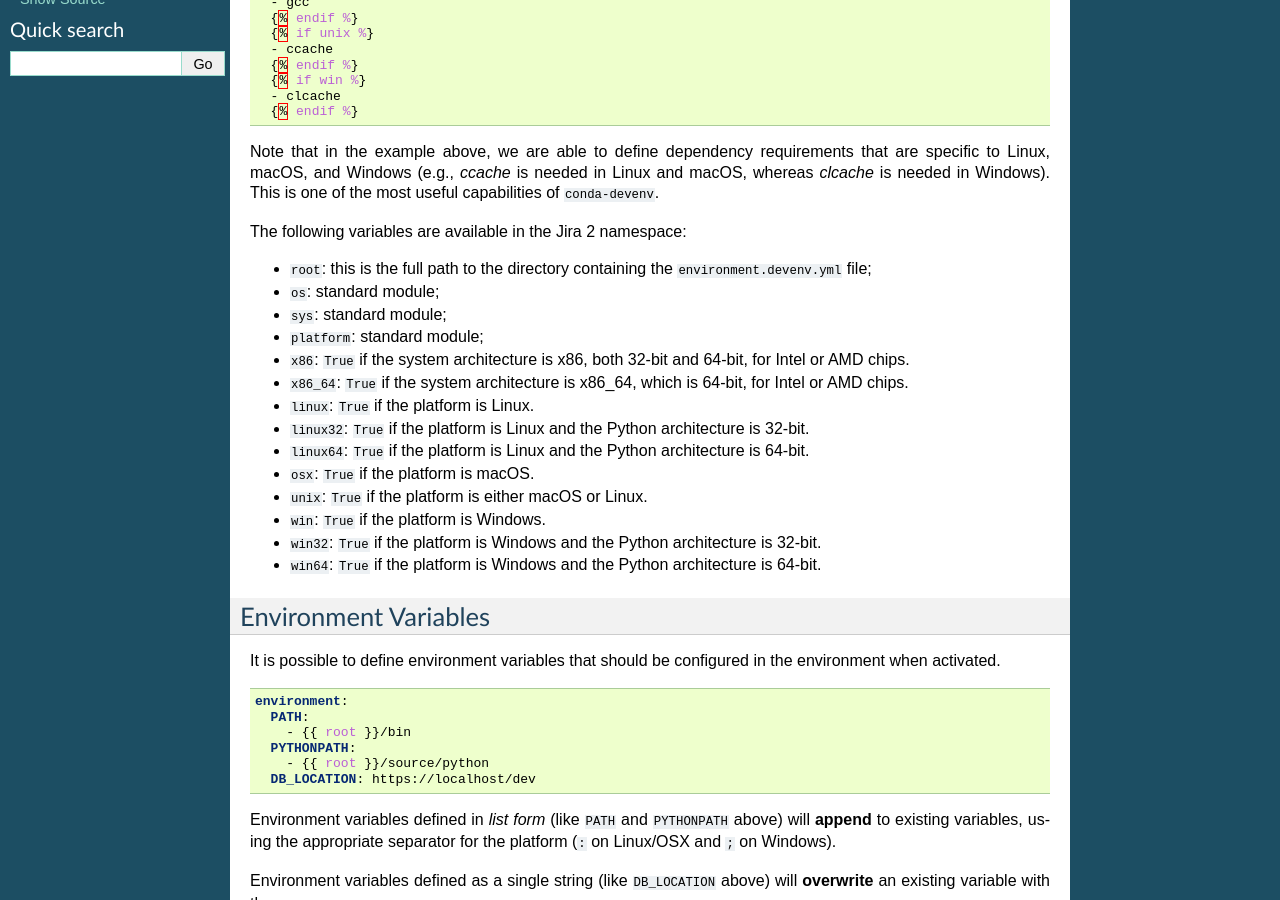
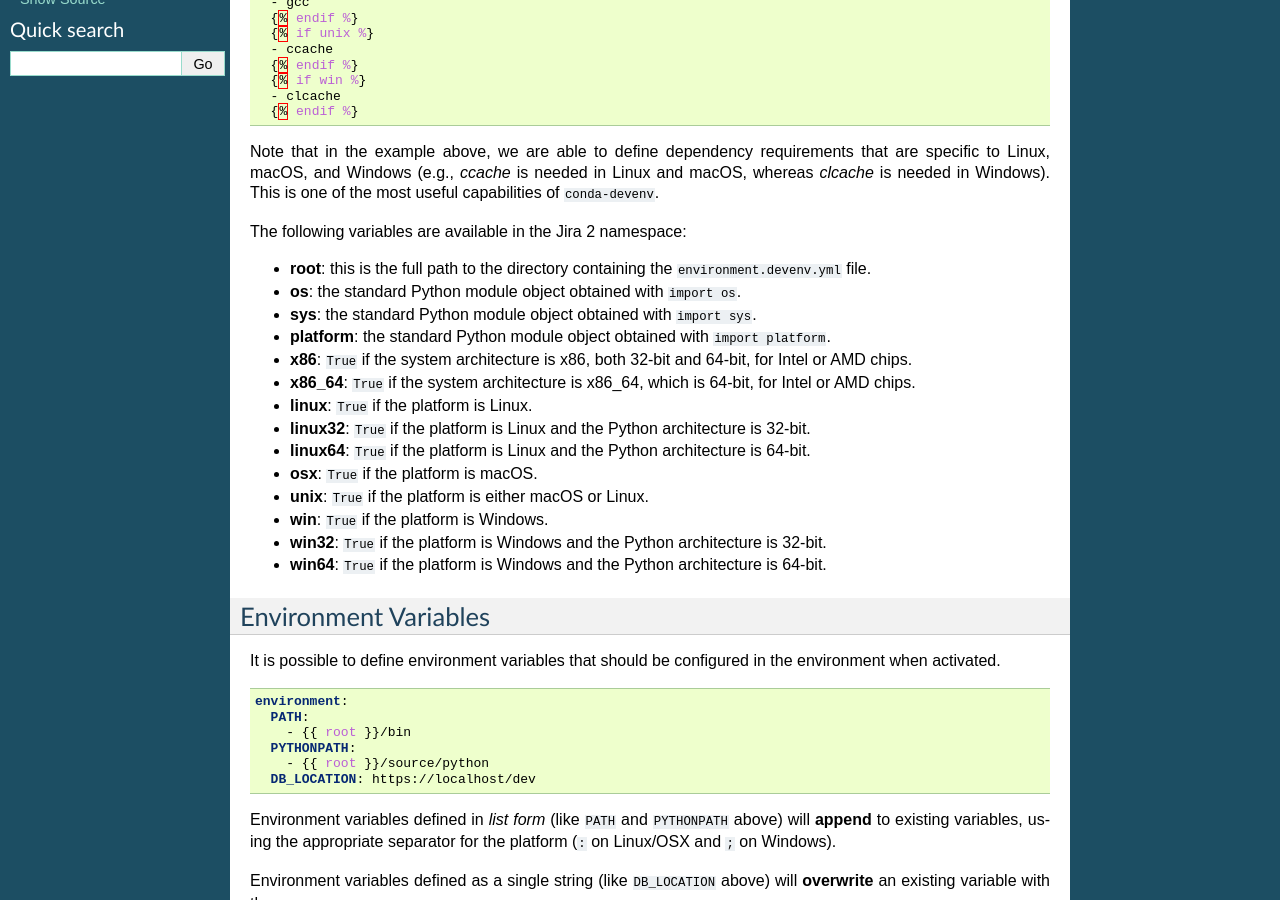
Before and after one commit to ESSS/conda-devenv, a Sphinx documentation site: the page built from docs/usage.rst, in a window 1280 px wide and 900 px high, scrolled down 425 px. Built offline with Sphinx 7.4.7, drawn with Linux system fonts in a browser that asks for light colours; the version number could not be read and is left out.

Commit message:
Further improvements.

```diff
--- a/docs/usage.rst
+++ b/docs/usage.rst
@@ -39,20 +39,20 @@ most useful capabilities of ``conda-devenv``.
 
 The following variables are available in the Jira 2 namespace:
 
-* ``root``: this is the full path to the directory containing the ``environment.devenv.yml`` file;
-* ``os``: standard module;
-* ``sys``: standard module;
-* ``platform``: standard module;
-* ``x86``: ``True`` if the system architecture is x86, both 32-bit and 64-bit, for Intel or AMD chips.
-* ``x86_64``: ``True`` if the system architecture is x86_64, which is 64-bit, for Intel or AMD chips.
-* ``linux``: ``True`` if the platform is Linux.
-* ``linux32``: ``True`` if the platform is Linux and the Python architecture is 32-bit.
-* ``linux64``: ``True`` if the platform is Linux and the Python architecture is 64-bit.
-* ``osx``: ``True`` if the platform is macOS.
-* ``unix``: ``True`` if the platform is either macOS or Linux.
-* ``win``: ``True`` if the platform is Windows.
-* ``win32``: ``True`` if the platform is Windows and the Python architecture is 32-bit.
-* ``win64``: ``True`` if the platform is Windows and the Python architecture is 64-bit.
+* :command:`root`: this is the full path to the directory containing the ``environment.devenv.yml`` file.
+* :command:`os`: the standard Python module object obtained with ``import os``.
+* :command:`sys`: the standard Python module object obtained with ``import sys``.
+* :command:`platform`: the standard Python module object obtained with ``import platform``.
+* :command:`x86`: ``True`` if the system architecture is x86, both 32-bit and 64-bit, for Intel or AMD chips.
+* :command:`x86_64`: ``True`` if the system architecture is x86_64, which is 64-bit, for Intel or AMD chips.
+* :command:`linux`: ``True`` if the platform is Linux.
+* :command:`linux32`: ``True`` if the platform is Linux and the Python architecture is 32-bit.
+* :command:`linux64`: ``True`` if the platform is Linux and the Python architecture is 64-bit.
+* :command:`osx`: ``True`` if the platform is macOS.
+* :command:`unix`: ``True`` if the platform is either macOS or Linux.
+* :command:`win`: ``True`` if the platform is Windows.
+* :command:`win32`: ``True`` if the platform is Windows and the Python architecture is 32-bit.
+* :command:`win64`: ``True`` if the platform is Windows and the Python architecture is 64-bit.
 
 
 Environment Variables
```
